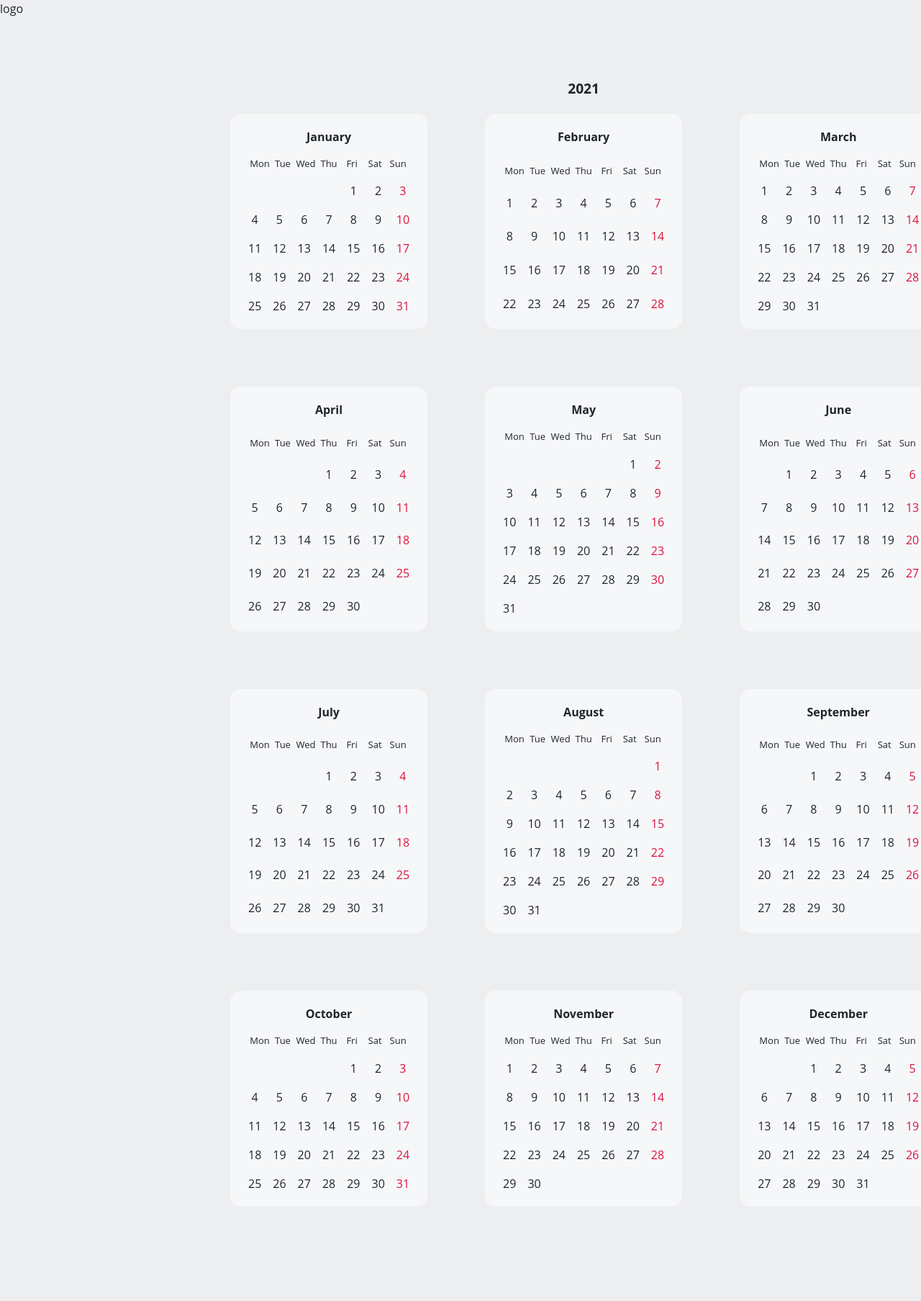
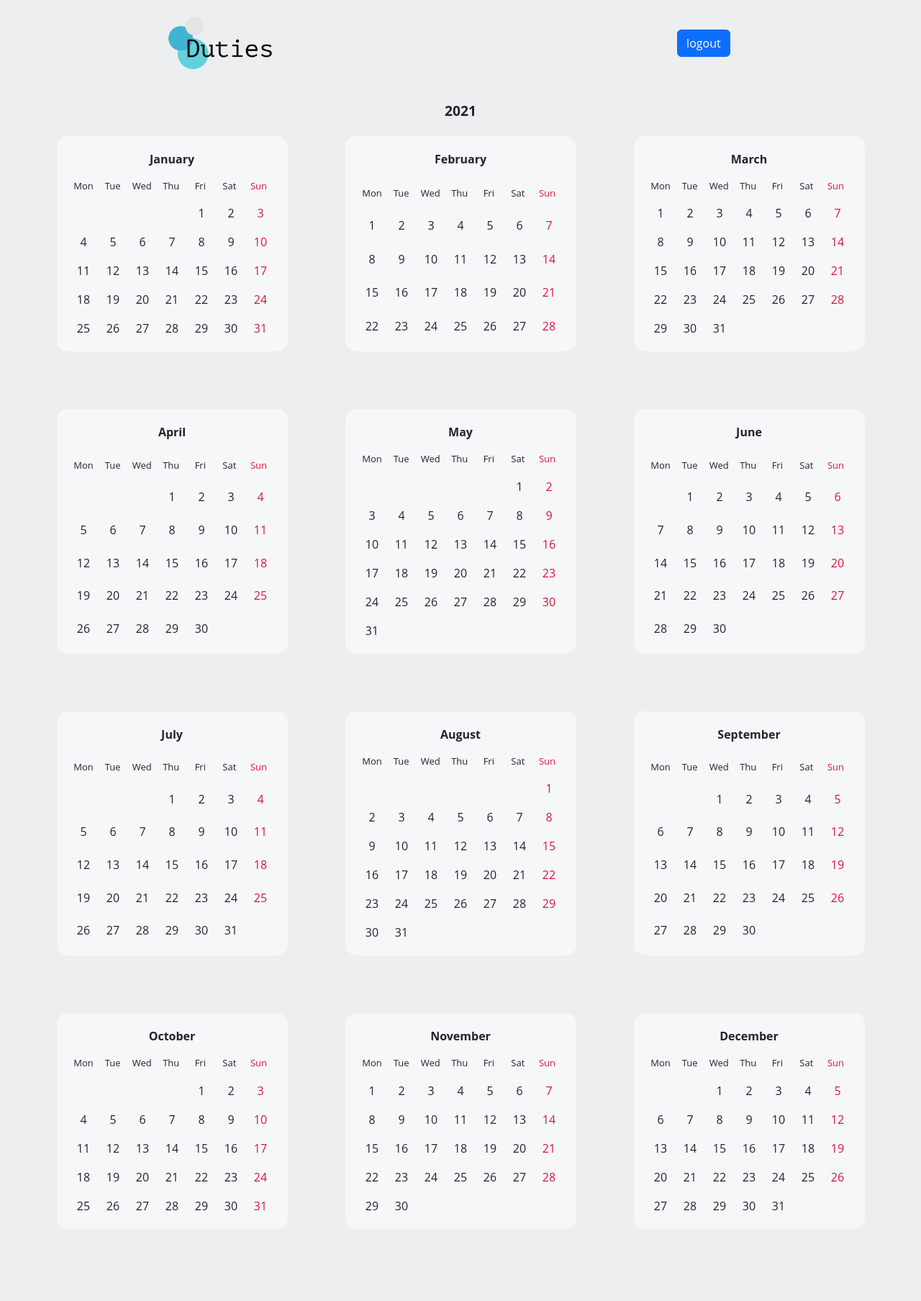
Before and after one commit to innerself/duties, a Django app: page /calendar/ in a window 1280 px wide. Shown: the whole page at 72% size. Before the commit the page ends 1650 px from the top, so only its background shows below. Run offline with Django 3.2, Linux system fonts and the light colour scheme; the visitor is signed in with stand-in values (Sample User, id 1); some libraries are stand-ins or nearby versions.

Commit message:
Add logo, logout button and clean calendar design

```diff
--- a/duties/static/duties/css/base.css
+++ b/duties/static/duties/css/base.css
@@ -1,6 +1,6 @@
 body {
   display: grid;
-  grid-template-rows: 1fr 19fr;
+  grid-template-rows: 120px auto;
   font-family: 'Open Sans', 'sans-serif';
   background-color: #edeeef;
 }
--- a/duties/static/duties/css/calendar.css
+++ b/duties/static/duties/css/calendar.css
@@ -1,12 +1,66 @@
 .header-wrapper {
   grid-row: 1;
+  display: flex;
+  flex-flow: row;
+  justify-content: space-between;
+  width: 60%;
+  justify-self: center;
 }
+
+.logo-wrapper {
+  height: 100%;
+  width: 17%;
+  display: flex;
+  justify-content: center;
+}
+
+.logo-image {
+  height: 100%;
+  display: flex;
+  padding: 20px 0;
+}
+
+.profile-control-wrapper {
+  height: 100%;
+  width: 12%;
+  display: flex;
+  justify-content: center;
+  align-items: center;
+}
+
+.logout-button {
+  height: fit-content;
+  color: #3b2b2f;
+  /*color: #fff;*/
+  background-color: rgba(0, 0, 0, 0);
+  /*background-color: #61d2dc;*/
+  border-color: #61d2dc;
+}
+
+.logout-button:focus {
+  background-color: #61d2dc;
+  border-color: #61d2dc;
+  box-shadow: 0 0 0 0.25rem rgb(228, 228, 228);
+}
+
+.logout-button:hover {
+  background-color: #41b3d3;
+  border-color: #41b3d3;
+}
+
+.logout-button:active, .logout-button:active:focus {
+  background-color: #41b3d3;
+  border-color: #41b3d3;
+  box-shadow: 0 0 0 0.25rem rgb(228, 228, 228);
+}
+
 
 .calendar-wrapper {
   grid-row: 2;
-  width: 50%;
+  width: 100%;
   display: grid;
   justify-self: center;
+  justify-content: center;
   margin-bottom: 100px;
   background-color: #edeeef;
 }
@@ -47,13 +101,15 @@
 .month-weekdays {
   display: grid;
   grid-template-columns: repeat(7, 1fr);
+  grid-column-gap: 1em;
   font-size: small;
 }
 
 .weekday {
   display: flex;
-  justify-self: center;
+  justify-content: center;
   align-items: center;
+  width: 80px;
 }
 
 .week {
@@ -66,8 +122,13 @@
   display: flex;
   justify-content: center;
   align-items: center;
+  width: 80px;
 }
 
 .sunday {
   color: crimson;
 }
+
+.weekday, .day {
+  width: 25px;
+}
--- a/duties/static/duties/css/login.css
+++ b/duties/static/duties/css/login.css
@@ -15,7 +15,7 @@
   align-items: center;
 }
 
-.logo {
+.logo-wrapper {
   width: 100%;
   margin-top: 50px;
   margin-bottom: 50px;
--- a/duties/templates/duties/calendar.html
+++ b/duties/templates/duties/calendar.html
@@ -4,7 +4,14 @@
   <link rel="stylesheet" type="text/css" href="{% static 'duties/css/calendar.css' %}">
 {% endblock extrahead %}
 {% block header %}
-  <div class="header-wrapper">logo</div>
+  <div class="header-wrapper">
+    <div class="logo-wrapper">
+      <img class="logo-image" src="{% static "duties/images/logo_login.png" %}" alt="logo">
+    </div>
+    <div class="profile-control-wrapper">
+      {% bootstrap_button extra_classes="logout-button" button_type="link" content="logout" href="/logout" %}
+    </div>
+  </div>
 {% endblock %}
 {% block main %}
   <div class="calendar-wrapper">
@@ -18,7 +25,11 @@
               <div class="month-weekdays">
                 {% for weekday in weekheader %}
                   {# TODO Sunday weekday should be also red #}
-                  <div class="weekday">{{ weekday }}</div>
+                  {% if weekday == 'Sun' %}
+                    <div class="weekday sunday">{{ weekday }}</div>
+                  {% else %}
+                    <div class="weekday">{{ weekday }}</div>
+                  {% endif %}
                 {% endfor %}
               </div>
               {% for week in month %}
--- a/duties/templates/duties/login.html
+++ b/duties/templates/duties/login.html
@@ -15,7 +15,7 @@
     {% endif %}
   </header>
   <div class="login-page">
-    <div class="logo">
+    <div class="logo-wrapper">
       <img class="logo-image" src="{% static "duties/images/logo_login.png" %}" alt="site-logo">
     </div>
     <div class="login-form-wrapper">
```
